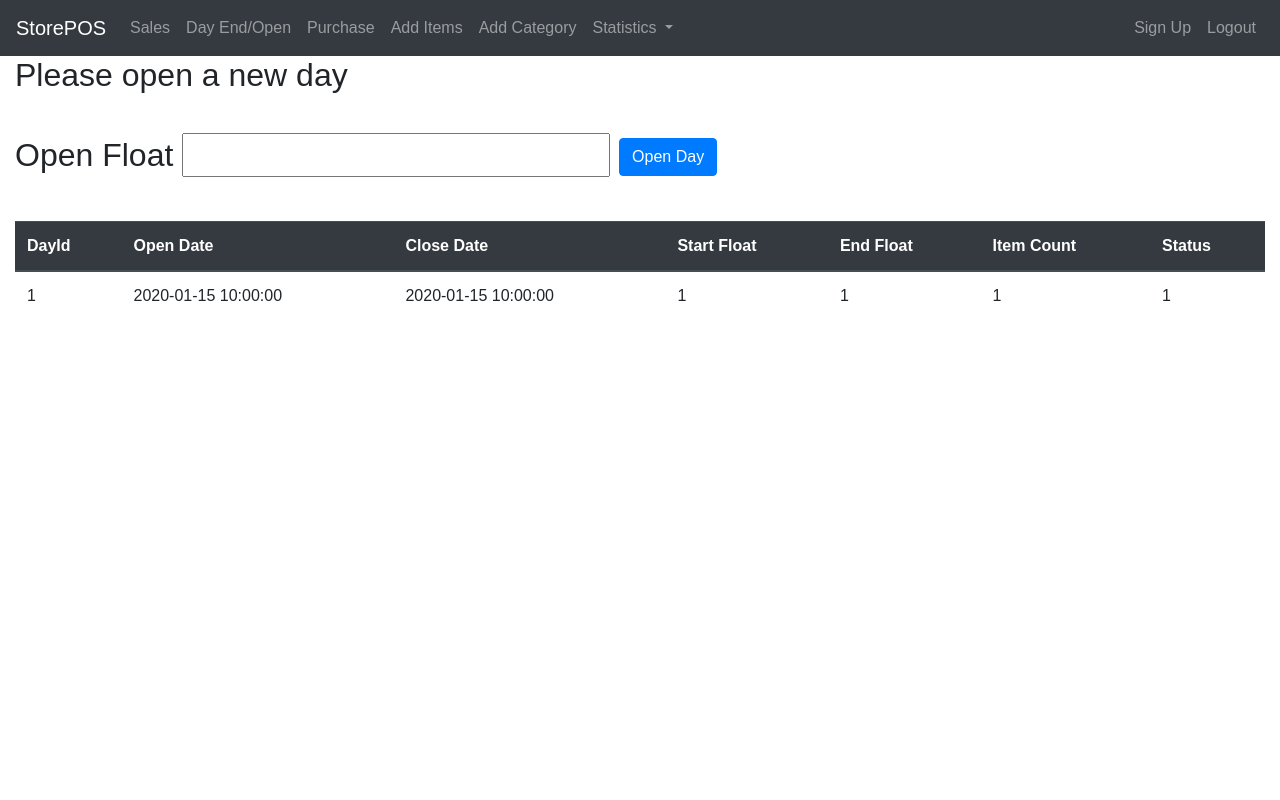
After one commit to dushanEranga/StorePOS, a PHP site: page /day.php in a window 1280 px wide. The commit adds this page. Run offline with PHP 8.4, Linux system fonts and the light colour scheme; a user stored in the database is signed in; tables that the repository leaves empty hold one stand-in row (values such as "Sample post").

```diff
--- /dev/null
+++ b/day.php
@@ -0,0 +1,167 @@
+<?php
+// Initialize the session
+include 'dbConnect.php';
+
+$sql = "SELECT * FROM  day_end ORDER BY DayId DESC LIMIT 1";
+$result = $conn->query($sql);
+
+while($row = $result->fetch_assoc()){
+    $currentstartDay = strtotime($row["OpenDate"]);
+    $currentStatus = $row["Status"];
+}
+
+$result->close();
+$conn->next_result();
+
+$sql = "SELECT * FROM  day_end";
+$result = $conn->query($sql);
+
+
+?>
+
+<!DOCTYPE html>
+<html lang="en">
+<head>
+  <title>Bootstrap Example</title>
+  <meta charset="utf-8">
+  <meta name="viewport" content="width=device-width, initial-scale=1">
+  <link rel="stylesheet" href="https://maxcdn.bootstrapcdn.com/bootstrap/4.4.1/css/bootstrap.min.css">
+  <script src="https://cdnjs.cloudflare.com/ajax/libs/popper.js/1.16.0/umd/popper.min.js"></script>
+  <script src="https://ajax.googleapis.com/ajax/libs/jquery/3.4.1/jquery.min.js"></script>
+  <script src="https://maxcdn.bootstrapcdn.com/bootstrap/4.4.1/js/bootstrap.min.js"></script>
+  <link href="css.css" rel="stylesheet" />
+</head>
+
+<script>
+
+console.log("<?php echo $currentStatus ?>");
+$(function(){
+  $("#nav-placeholder").load("navBar.html");
+});
+
+
+function showModal(expression) {
+  switch(expression) {
+    case 1:
+      if ($("#float").val() > 0) {
+        document.getElementById("modelBody").innerHTML = "<h2>Your closing balance is <kbd>" +$("#float").val()+ ".00</kbd> Rupees.</h2>";
+        $('#confirmModel').modal('show');
+      }
+      break;
+    case 2:
+      document.getElementById("modelBody").innerHTML = "<h2>Your opening balance is <kbd>" +$("#float").val()+ ".00</kbd> Rupees.</h2>";
+        $('#confirmModel').modal('show');
+      break;
+  }
+}
+
+function closeNrelaod(){
+  location.reload();
+}
+
+function openCloseDay() {
+  $('#confirmModel').data('bs.modal')._config.backdrop = 'static';
+
+  $.ajax({
+    url:"closeOpenDay.php",
+    type:"post",
+    data: {'float': $("#float").val(), 'Status': <?php echo $currentStatus ?>},
+    success:function(data){
+        document.getElementById("modelBody").innerHTML = data;
+        if (data.indexOf("sales") > -1){
+          document.getElementById("modelFooter").innerHTML = "<button type=\"button\" class=\"btn btn-success\" onclick=\"closeNrelaod();\">Close</button>";
+        }
+
+    },
+    error: function() {
+      console.log("failed");    //prints "string"
+    }
+  });
+}
+
+</script>
+
+<body>
+
+<div id="nav-placeholder"></div>
+<div class="container-fluid">
+
+<div class="panel panel-default">
+  <div class="panel-body">
+    <?php
+      if(!$currentStatus){
+        echo ('<h2> Current day :  '.date("Y/m/d",$currentstartDay).'</h2></br></br>');
+        echo ('
+                <label for="quantity">Closing Float</label>
+                <input type="number" id="float" name="float" min="1" onkeypress="return (event.charCode !=8 && event.charCode ==0 || (event.charCode >= 48 && event.charCode <= 57))">
+                <button type="submit" class="btn btn-primary" onclick=" showModal(1);">Close Day</button>
+              </br></br>'
+            );
+      }else {
+        echo ('<h2> Please open a new day <h2></br>');
+        echo ('
+                <label for="quantity">Open Float</label>
+                <input type="number" id="float" name="float" min="1" onkeypress="return (event.charCode !=8 && event.charCode ==0 || (event.charCode >= 48 && event.charCode <= 57))">
+                <button type="submit" class="btn btn-primary" onclick=" showModal(2);">Open Day</button>
+              </br></br>'
+            );
+      }
+
+    ?>
+  </div>
+</div>
+
+
+<table class="table  table-hover ">
+  <thead class="thead-dark">
+      <tr>
+        <th>DayId </th>
+        <th>Open Date</th>
+        <th>Close Date</th>
+        <th>Start Float</th>
+        <th>End Float</th>
+        <th>Item Count</th>
+        <th>Status</th>
+      </tr>
+  </thead>
+    <tbody class = "tableBody" class = "tableBody">
+      <?php
+        while($row = $result->fetch_assoc()){
+          echo '<tr><td>'.$row["DayId"].'</td><td>'.$row["OpenDate"].'</td><td>'.$row["CloseDate"].'</td><td>'.$row["StartFloat"].'</td><td>'.$row["EndFloat"].'</td><td>'.$row["ItemCount"].'</td><td>'.$row["Status"].'</td></tr>';
+        }
+        $result->close();
+        $conn->next_result();
+      ?>
+    </tbody>
+</table>
+
+</div>
+
+<!-- day close model -->
+<div class="modal fade" id="confirmModel">
+    <div class="modal-dialog modal-lg">
+      <div class="modal-content">
+
+        <!-- Modal Header -->
+        <div class="modal-header" id ="modelHeader">
+          <h4 class="modal-title">Confirm day closing.</h4>
+        </div>
+
+        <!-- Modal body -->
+        <div class="modal-body" id ="modelBody">
+
+        </div>
+
+        <!-- Modal footer -->
+        <div class="modal-footer" id ="modelFooter">
+        <button type="button" class="btn btn-primary" onclick="openCloseDay();">Confirm</button>
+        </div>
+
+      </div>
+    </div>
+  </div>
+
+
+
+</body>
+</html>
--- a/navBar.html
+++ b/navBar.html
@@ -3,12 +3,11 @@
         <a class="navbar-brand" href="#">StorePOS</a>
     </div>
     <ul class="nav navbar-nav">
-        <li class="nav-item <?php if($_SERVER[ 'SCRIPT_NAME']==" ./welcome.php " ) { return "active " ?> <a class="nav-link " href="# ">Sales</a></li>
-        <li class="nav-item "><a class="nav-link " class="nav-link " href="# ">Day End/Open</a></li>
+        <li class="nav-item "><a class="nav-link " class="nav-link " href="welcome.php ">Sales</a></li>
+        <li class="nav-item "><a class="nav-link " class="nav-link " href="day.php ">Day End/Open</a></li>
         <li class="nav-item "><a class="nav-link " class="nav-link " href="# ">Purchase</a></li>
         <li class="nav-item "><a class="nav-link " class="nav-link " href="# ">Add Items</a></li>
         <li class="nav-item "><a class="nav-link " class="nav-link " href="# ">Add Category</a></li>
-        <li class="nav-item "><a class="nav-link " class="nav-link " href="# ">Statistics</a></li>
 
         <li class="nav-item dropdown ">
             <a class="nav-link dropdown-toggle " href="# " id="navbardrop " data-toggle="dropdown ">
```
Also changed, not shown: closeOpenDay.php (added, +28 -0 lines), getItems.php (+3 -20 lines), openCloseDay.php (deleted, +0 -34 lines), placeOrder.php (+15 -24 lines), welcome.php (+110 -16 lines).
